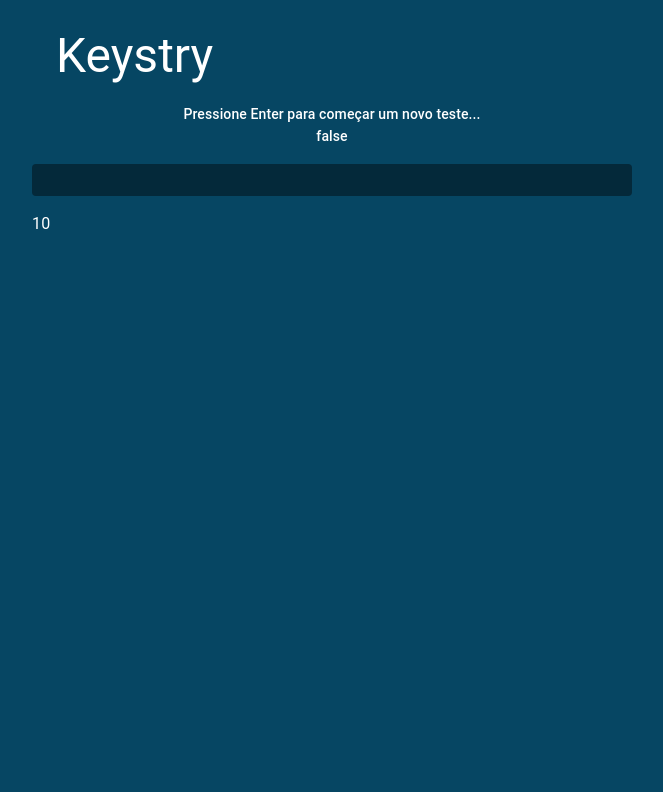
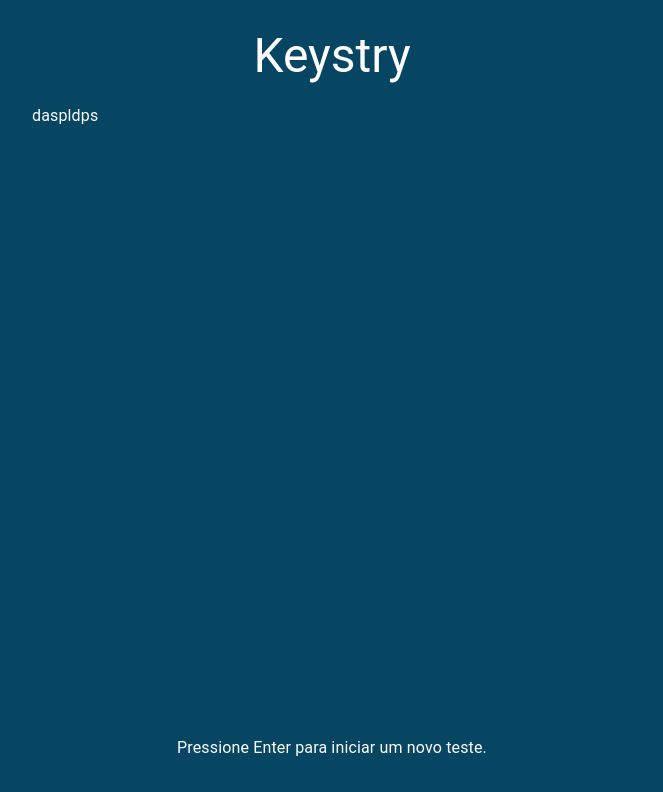
Before and after one commit to mlpenna/keystry, a React (Create React App) app: page / in a window 1280 px wide. Shown: the top 792 px of the page, without its empty margins (308-971 px from the left). Built offline with nearby package versions, Linux system fonts and the light colour scheme.

Commit message:
Added footer

```diff
--- a/src/App.js
+++ b/src/App.js
@@ -3,19 +3,20 @@ import { ThemeProvider, createTheme } from "@mui/material/styles";
 import CssBaseline from "@mui/material/CssBaseline";
 
 import { useEffect, useState } from "react";
-import { computeCorrectnessArray } from "./lib/utils";
+import { computeCorrectnessArray, endGame } from "./lib/utils";
 import CharTextArea from "./components/CharTextArea/CharTextArea";
-import MainTitle from "./components/MainTitle/MainTitle";
 import NavBar from "./components/NavBar/NavBar";
 import InformationalText from "./components/InformationalText/InformationalText";
 import useTimer from "./hooks/useTimer";
 import useKeyboardHandler from "./hooks/useKeyboardHandler";
+import EndGameStats from "./components/EndGameStats/EndGameStats";
+import Footer from "./components/Footer/Footer";
 
 const darkTheme = createTheme({
   palette: {
     mode: "dark",
     background: {
-      default: '#064663',
+      default: "#064663",
     },
   },
 });
@@ -25,12 +26,16 @@ function App() {
   const [goalCharArray, setGoalCharArray] = useState([]);
   const [correctnessArray, setCorrectnessArray] = useState([]);
   const [gameIsRunning, setGameIsRunning] = useState(false);
+  const [gameHasEnded, setGameHasEnded] = useState(false);
 
   const [resetTimer, seconds] = useTimer();
+
   useKeyboardHandler(
+    gameIsRunning,
     setTypedCharArray,
     setGoalCharArray,
     setGameIsRunning,
+    setGameHasEnded,
     resetTimer
   );
 
@@ -40,7 +45,7 @@ function App() {
 
   useEffect(() => {
     if (seconds === 0) {
-      setGameIsRunning(false);
+      endGame(setGameHasEnded, setGameIsRunning);
     }
   }, [seconds]);
 
@@ -66,16 +71,35 @@ function App() {
               setTypedCharArray={setTypedCharArray}
               setGoalCharArray={setGoalCharArray}
             />
-            <InformationalText gameHasStarted={gameIsRunning} />
-            <CharTextArea
-              goalCharArray={goalCharArray}
-              typedCharArray={typedCharArray}
-              correctnessArray={correctnessArray}
-            />
-            <Box>{seconds}</Box>
+            {!gameHasEnded && gameIsRunning ? (
+              <>
+                <InformationalText
+                  seconds={seconds}
+                  gameIsRunning={gameIsRunning}
+                />
+                <CharTextArea
+                  gameIsRunning={gameIsRunning}
+                  goalCharArray={goalCharArray}
+                  typedCharArray={typedCharArray}
+                  correctnessArray={correctnessArray}
+                />
+              </>
+            ) : (
+              <>
+                <EndGameStats />
+              </>
+            )}
           </Stack>
         </Box>
       </Container>
+      <Footer />
+
+      {/*
+      <Box>{typedCharArray + " " + typedCharArray.length}</Box>
+      <Box>{correctnessArray + " " + correctnessArray.length}</Box>
+      <Box>{"running: " + gameIsRunning.toString()}</Box>
+      <Box>{"hasEnded: " + gameHasEnded.toString()}</Box>
+      <Box>{seconds}</Box> */}
     </ThemeProvider>
   );
 }
--- a/src/components/Char/Char.js
+++ b/src/components/Char/Char.js
@@ -1,19 +1,30 @@
 import { Box } from "@mui/material";
 
+const letterColor = {
+  neutral: "#aaaaaa",
+  correct: "#ffffff",
+  wrong: "#f79281",
+}
+
 function Char({ c, correct }) {
+
+  // if (c === " ") {
+  //   c = "_";
+  // }
+
   if (correct === null) {
     return (
-      <Box component="div" sx={{ color: "#aaaaaa", display: "inline" }}>
+      <Box component="div" sx={{ color: letterColor.neutral, display: "inline" }}>
         {c}
       </Box>
     );
   }
   return correct ? (
-    <Box component="div" sx={{ color: "#ffffff", display: "inline" }}>
+    <Box component="div" sx={{ color: letterColor.correct, display: "inline" }}>
       {c}
     </Box>
   ) : (
-    <Box component="div" sx={{ color: "#f79281", display: "inline" }}>
+    <Box component="div" sx={{ color: letterColor.wrong, display: "inline" }}>
       {c}
     </Box>
   );
--- a/src/components/CharTextArea/CharTextArea.js
+++ b/src/components/CharTextArea/CharTextArea.js
@@ -1,8 +1,8 @@
 import { Typography, Box } from "@mui/material";
 import Char from "../Char/Char";
 
-function CharTextArea({ goalCharArray, typedCharArray, correctnessArray }) {
-  return (
+function CharTextArea({ gameIsRunning, goalCharArray, correctnessArray }) {
+  return gameIsRunning ? (
     <Box
       sx={{
         // border: 1,
@@ -35,7 +35,7 @@ function CharTextArea({ goalCharArray, typedCharArray, correctnessArray }) {
         )}
       </Typography>
     </Box>
-  );
+  ) : null;
 }
 
 export default CharTextArea;
--- /dev/null
+++ b/src/components/EndGameStats/EndGameStats.js
@@ -0,0 +1,7 @@
+import { Typography } from "@mui/material";
+
+function EndGameStats() {
+    return ( <Typography>daspldps</Typography> );
+}
+
+export default EndGameStats;
--- /dev/null
+++ b/src/components/Footer/Footer.js
@@ -0,0 +1,21 @@
+import { Grid } from "@mui/material";
+
+function Footer() {
+  return (
+    <Grid
+      sx={{
+        position: "fixed",
+        bottom: "0px",
+        width: 1,
+        py: "40px",
+        textAlign: "center",
+        alignItems: "center",
+        justifyContent: "center",
+      }}
+    >
+      Pressione Enter para iniciar um novo teste.
+    </Grid>
+  );
+}
+
+export default Footer;
--- a/src/components/InformationalText/InformationalText.js
+++ b/src/components/InformationalText/InformationalText.js
@@ -1,17 +1,16 @@
 import { Box, Typography } from "@mui/material";
 
-function InformationalText({ gameHasStarted, timerSeconds }) {
+function InformationalText({ seconds }) {
+  // console.log(gameIsRunning);
+
   return (
     <Box
       sx={{
         width: 1,
       }}
     >
-      <Typography variant="subtitle2" component="p" align="center">
-        Pressione Enter para começar um novo teste...
-      </Typography>
-      <Typography variant="subtitle2" component="p" align="center">
-        {gameHasStarted.toString()}
+      <Typography variant="h4" component="h6" align="left" color="#ECB365">
+        {seconds === -1 ? "_" : seconds}
       </Typography>
     </Box>
   );
--- a/src/components/MainTitle/MainTitle.js
+++ b/src/components/MainTitle/MainTitle.js
@@ -5,10 +5,9 @@ function MainTitle() {
     <Box
       sx={{
         width: 1,
-        // border: 1,
       }}
     >
-      <Typography variant="h3" component="h1" align="left">
+      <Typography variant="h3" component="h1" align="center">
         Keystry{" "}
       </Typography>
     </Box>
--- a/src/hooks/useKeyboardHandler.js
+++ b/src/hooks/useKeyboardHandler.js
@@ -2,36 +2,38 @@ import { useEffect } from "react";
 import { startsNewGame } from "../lib/utils";
 
 const useKeyboardHandler = (
+  gameIsRunning,
   setCharHistory,
   setCharText,
   setGameIsRunning,
+  setGameHasEnded,
   resetTimer
 ) => {
   const handleKeyDown = (event) => {
     if (event.keyCode === 13) {
       // 13 = enter key -> starts new game
-      startsNewGame(
-        setCharHistory,
-        setCharText,
-        setGameIsRunning,
-        resetTimer
-      );
+      startsNewGame(setCharHistory, setCharText, setGameIsRunning, setGameHasEnded, resetTimer);
     }
     if (event.keyCode === 9) {
       // 9 = disable tab key
       event.preventDefault();
     }
+    if (gameIsRunning) {
       if (event.keyCode === 8) {
         // 8 = handle backspace
         setCharHistory((charHistory) => charHistory.slice(0, -1));
       }
-    if ((event.keyCode >= 65 && event.keyCode <= 90) || event.keyCode === 32) {
+      if (
+        (event.keyCode >= 65 && event.keyCode <= 90) ||
+        event.keyCode === 32
+      ) {
         //handle letters and space
         setCharHistory((charHistory) => [
           ...charHistory,
           String.fromCharCode(event.keyCode).toLowerCase(),
         ]);
         //imcrement keystroke
+      }
     }
   };
 
--- a/src/hooks/useTimer.js
+++ b/src/hooks/useTimer.js
@@ -1,7 +1,7 @@
 import { useEffect, useState } from "react";
 
 const useTimer = (initialSeconds = 10) => {
-  const [seconds, setSeconds] = useState(initialSeconds);
+  const [seconds, setSeconds] = useState(-1);
   const [isActive, setIsActive] = useState(false);
 
   function resetTimer() {
--- a/src/lib/utils.js
+++ b/src/lib/utils.js
@@ -1,4 +1,10 @@
 import randomWords from "random-words";
+
+// export function charArray
+
+export function computeStats(typedCharArray, goalCharArray, correctnessArray) {
+  return null;
+}
 
 export function generateNewWordList() {
   return randomWords({
@@ -8,13 +14,13 @@ export function generateNewWordList() {
 }
 
 export function computeCorrectnessArray(
-  charHistory,
-  charText,
+  typedCharArray,
+  goalCharArray,
   setCorrectnessArray
 ) {
   let newCArray = [];
-  for (let i = 0; i < charHistory.length; i++) {
-    if (charHistory[i] === charText[i]) {
+  for (let i = 0; i < typedCharArray.length; i++) {
+    if (typedCharArray[i] === goalCharArray[i]) {
       newCArray.push(1);
     } else {
       newCArray.push(0);
@@ -26,13 +32,18 @@ export function computeCorrectnessArray(
 export function startsNewGame(
   setCharHistory,
   setCharText,
-  setKeystrokeCounter,
   setGameIsRunning,
+  setGameHasEnded,
   resetTimer
 ) {
   setCharHistory([]);
   setCharText(Array.from(generateNewWordList()[0]));
-  setKeystrokeCounter(0);
   setGameIsRunning(true);
+  setGameHasEnded(false);
   resetTimer();
 }
+
+export function endGame(setGameHasEnded, setGameIsRunning) {
+  setGameHasEnded(true);
+  setGameIsRunning(false);
+}
```
Also changed, not shown: src/components/NavBar/NavBar.js (+8 -13 lines). Lines whose indentation alone changed are shown as unchanged.
